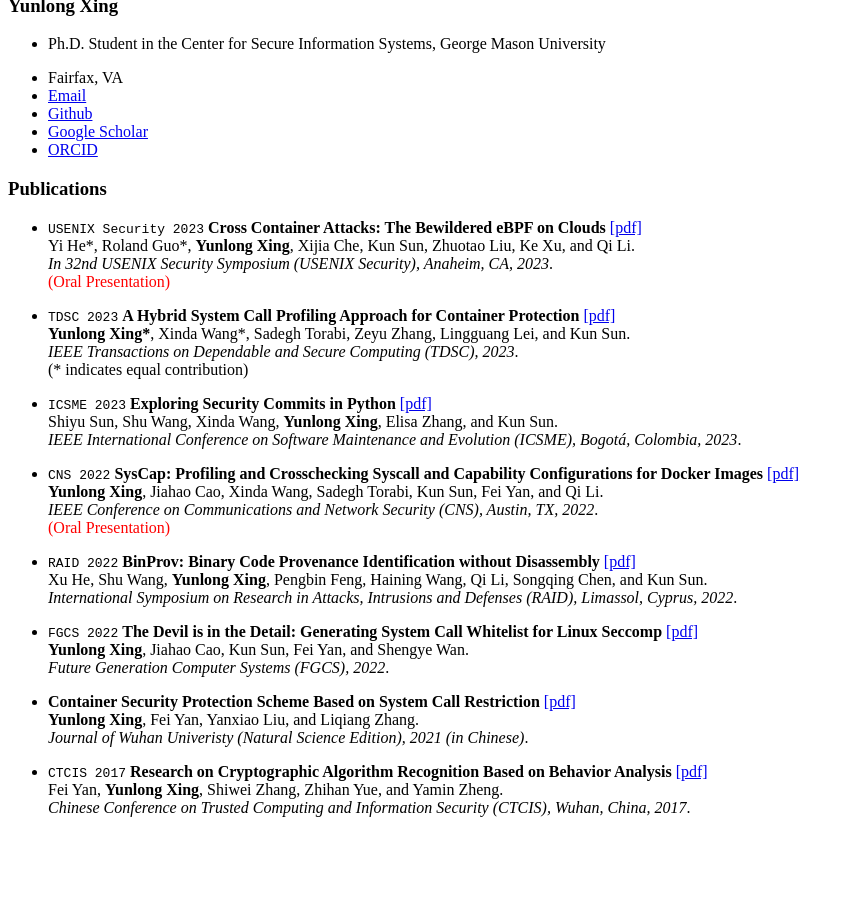
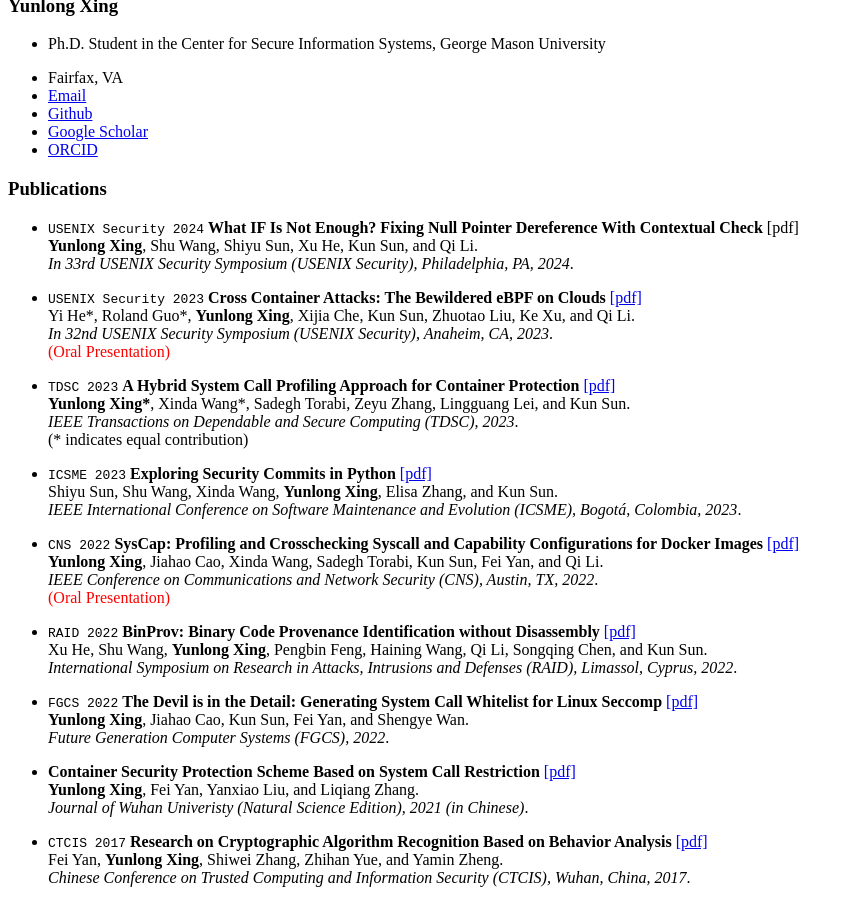
Before and after one commit to YunlongXing/yunlongxing.github.io, a Jekyll site: the page built from _pages/includes/pub.md, in a window 1280 px wide, cut to the strip 494-1397 px from the top of the page. Shown: the whole strip, without its empty margins (0-854 px from the left). Built offline with Jekyll 4.4.1, drawn with Linux system fonts in a browser that asks for light colours; our own code applies the rules of GitHub Pages for plain Markdown files; before the commit the page ends 1327 px from its top, so only the background shows below that.

Commit message:
Update pub.md

```diff
--- a/_pages/includes/pub.md
+++ b/_pages/includes/pub.md
@@ -1,4 +1,7 @@
 # Publications
+- ``USENIX Security 2024`` **What IF Is Not Enough? Fixing Null Pointer Dereference With Contextual Check** [pdf]<br>
+**Yunlong Xing**, Shu Wang, Shiyu Sun, Xu He, Kun Sun, and Qi Li.<br>
+*In 33rd USENIX Security Symposium (USENIX Security), Philadelphia, PA, 2024*.<br>
 
 - ``USENIX Security 2023`` **Cross Container Attacks: The Bewildered eBPF on Clouds** [\[pdf\]](/publications/security23_container.pdf)<br>
 Yi He\*, Roland Guo\*, **Yunlong Xing**, Xijia Che, Kun Sun, Zhuotao Liu, Ke Xu, and Qi Li.<br>
```
